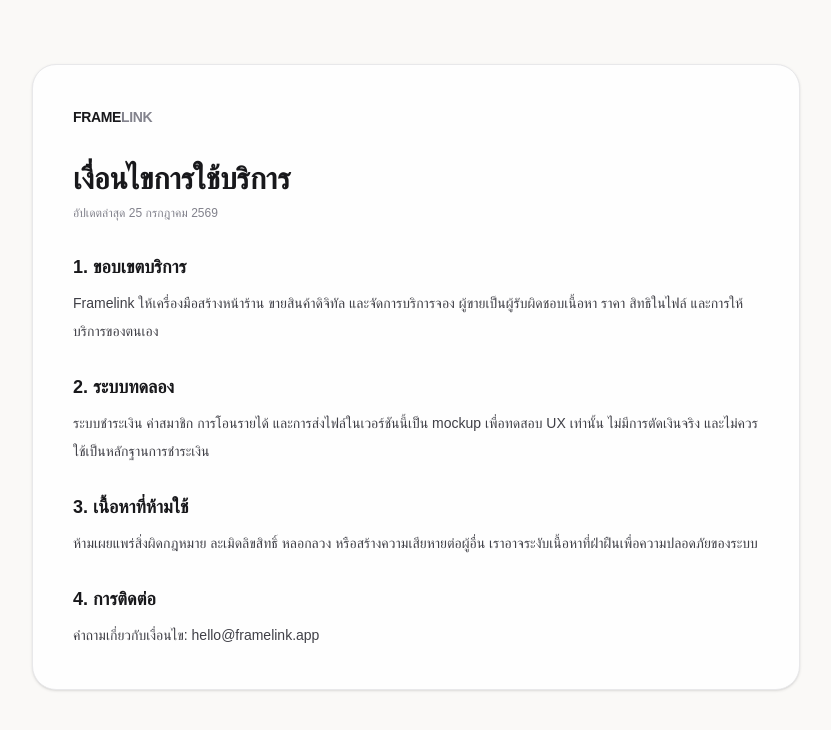
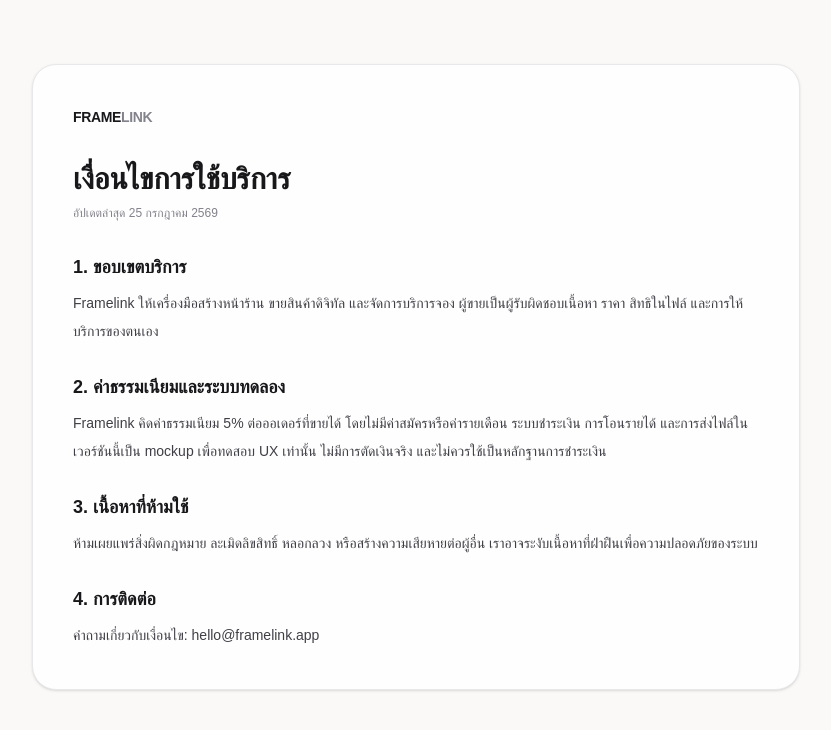
Before and after one commit to phawitb/buykub, a Next.js app: page /terms in a window 1280 px wide. Shown: the top 730 px of the page, without its empty margins (224-1055 px from the left). Built offline with nearby package versions, Linux system fonts and the light colour scheme; a web font is replaced by a local one.

Commit message:
fix: align terms with universal pricing

```diff
--- a/src/app/terms/page.tsx
+++ b/src/app/terms/page.tsx
@@ -12,11 +12,12 @@ export default function TermsPage() {
         </p>
       </section>
       <section>
-        <h2 className="text-lg font-semibold text-ink">2. ระบบทดลอง</h2>
+        <h2 className="text-lg font-semibold text-ink">2. ค่าธรรมเนียมและระบบทดลอง</h2>
         <p className="mt-2">
-          ระบบชำระเงิน ค่าสมาชิก การโอนรายได้ และการส่งไฟล์ในเวอร์ชันนี้เป็น
-          mockup เพื่อทดสอบ UX เท่านั้น ไม่มีการตัดเงินจริง
-          และไม่ควรใช้เป็นหลักฐานการชำระเงิน
+          Framelink คิดค่าธรรมเนียม 5% ต่อออเดอร์ที่ขายได้
+          โดยไม่มีค่าสมัครหรือค่ารายเดือน ระบบชำระเงิน การโอนรายได้
+          และการส่งไฟล์ในเวอร์ชันนี้เป็น mockup เพื่อทดสอบ UX เท่านั้น
+          ไม่มีการตัดเงินจริง และไม่ควรใช้เป็นหลักฐานการชำระเงิน
         </p>
       </section>
       <section>
```
Also changed, not shown: 1 other file (tests, documents, lock files or other folders).
